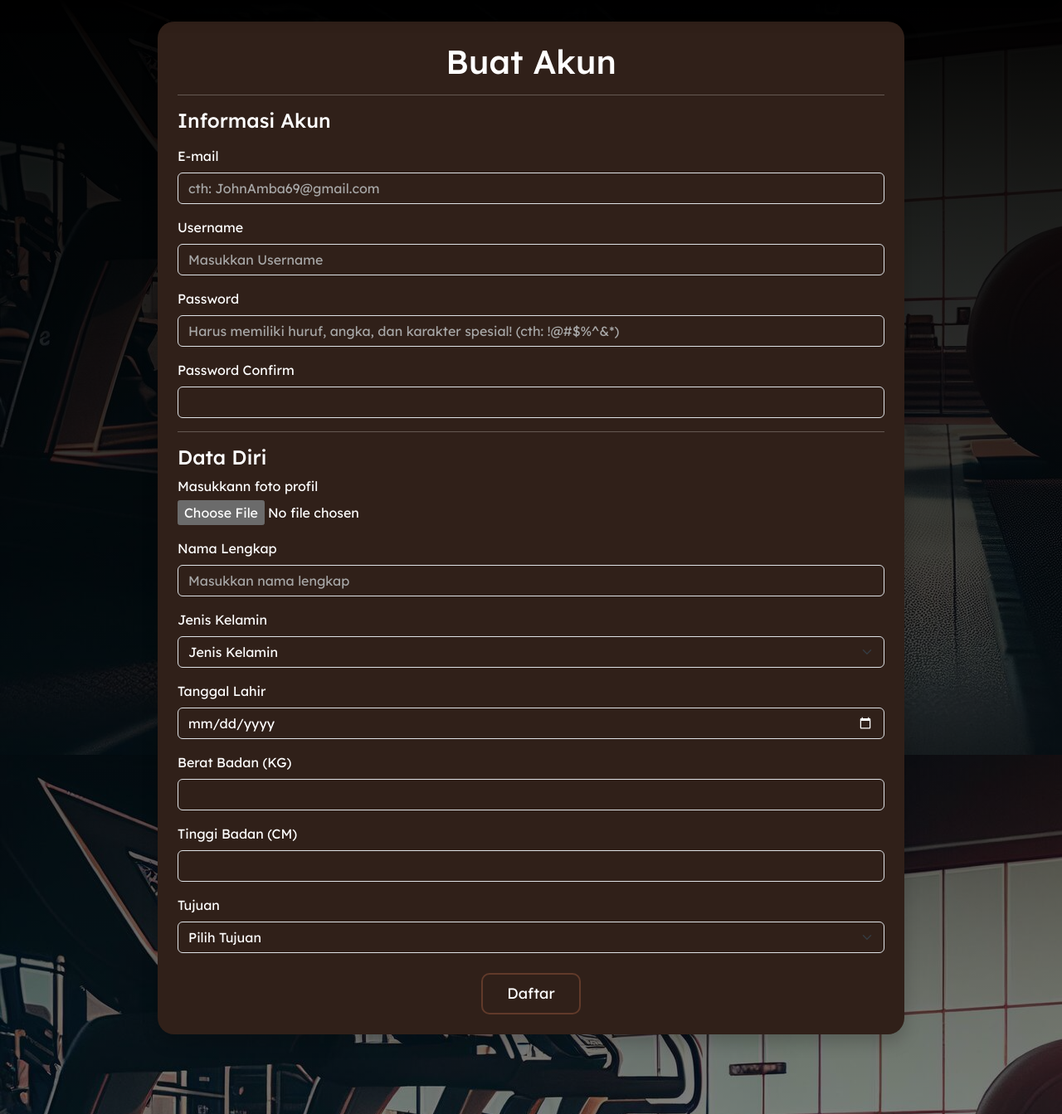
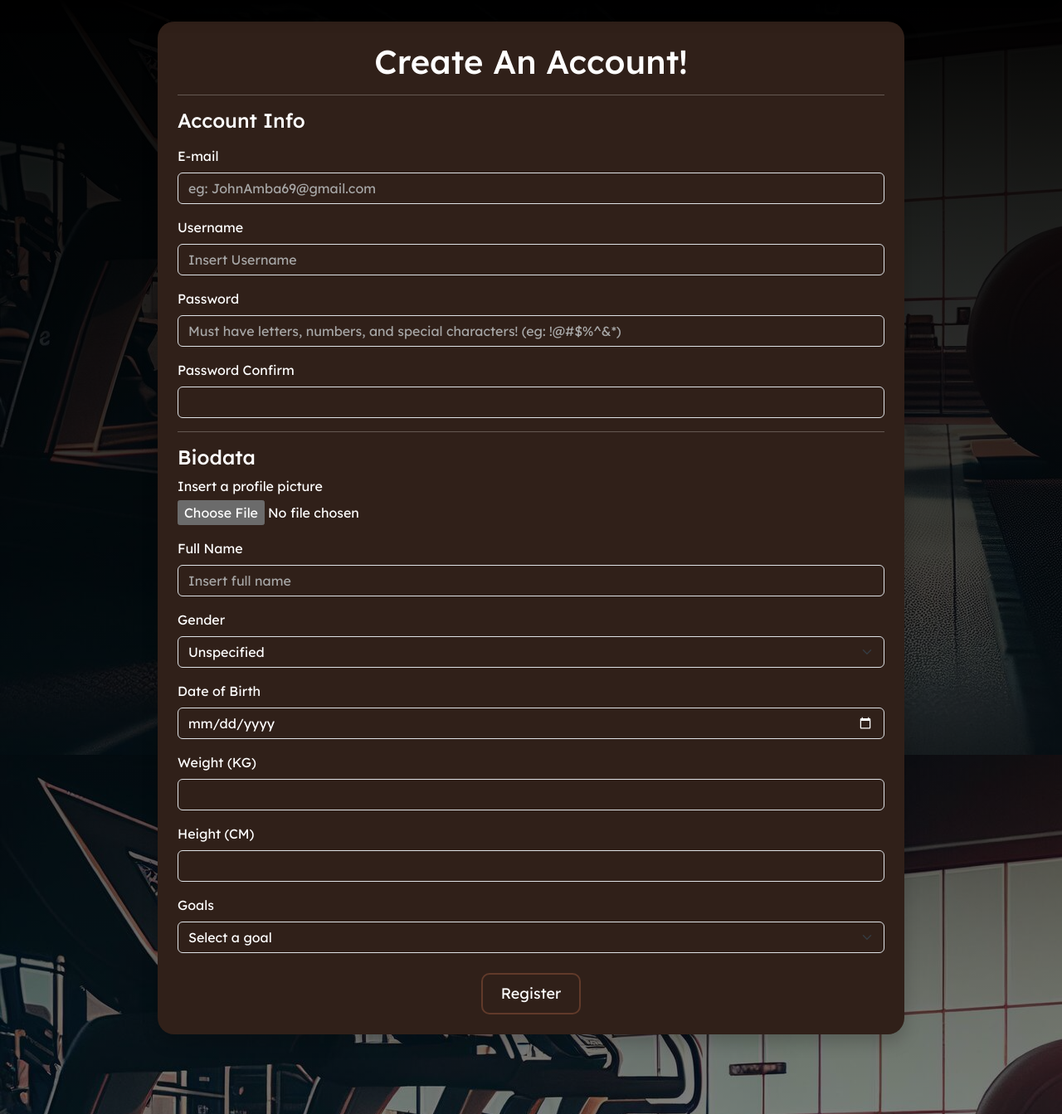
Before and after one commit to clunckyboy/AmbatuGYM, a PHP site: page /register.php in a window 1280 px wide. Shown: the part 70-1413 px from the top of the page at 83% size. Run offline with PHP 8.4, Linux system fonts and the light colour scheme.

Commit message:
register page language
+ register page is now in full english

```diff
--- a/register.php
+++ b/register.php
@@ -188,74 +188,74 @@
 
       <div class="container-sm p-4 bg-body-tertiary">
         <div class="mb-3">
-            <h1 class="text-center">Buat Akun</h1>
+            <h1 class="text-center">Create An Account!</h1>
         </div>
         <!-- <div class="mb-4"> -->
         <hr>
-        <h4>Informasi Akun</h4>
+        <h4>Account Info</h4>
         <p style="color: green;"><i><?=$register_message?></i></p>
         <form action="" method="POST" id="form" enctype="multipart/form-data" autocomplete="off">
                 <div class="mb-3">
                     <label for="inputEmail" class="form-label">E-mail</label>
-                    <input name="email" type="email" class="form-control" id="inputEmail" placeholder="cth: JohnAmba69@gmail.com" required>
+                    <input name="email" type="email" class="form-control" id="inputEmail" placeholder="eg: JohnAmba69@gmail.com" required>
                 </div>
                 <div class="mb-3">
                     <label for="inputUsername" class="form-label">Username</label>
-                    <input name="username" type="username" class="form-control" id="inputUsername" placeholder="Masukkan Username" required>
+                    <input name="username" type="username" class="form-control" id="inputUsername" placeholder="Insert Username" required>
                 </div>
                 <div class="mb-3">
                     <label for="inputPassword" class="form-label">Password</label>
-                    <input name="password" type="password" class="form-control" id="inputPassword" placeholder="Harus memiliki huruf, angka, dan karakter spesial! (cth: !@#$%^&*)" aria-describedby="passHelp" required>
+                    <input name="password" type="password" class="form-control" id="inputPassword" placeholder="Must have letters, numbers, and special characters! (eg: !@#$%^&*)" aria-describedby="passHelp" required>
                 </div>
                 <div class="mb-3">
                     <label for="inputPasswordConfirm" class="form-label">Password Confirm</label>
-                    <p id="confirmMessage" style="color: red; margin: 0; display: none;">Password tidak sama</p>
+                    <p id="confirmMessage" style="color: red; margin: 0; display: none;">Password is not the same</p>
                     <input type="password" class="form-control" id="inputPasswordConfirm" required>
                 </div>
 
         <hr>
-            <h4>Data Diri</h4>
+            <h4>Biodata</h4>
 
                 <div class="mb-3">
-                    <label for="foto-profil" style="margin-bottom: 5px;">Masukkann foto profil</label>
+                    <label for="foto-profil" style="margin-bottom: 5px;">Insert a profile picture</label>
                     <br>
                     <input type="file" name="gambar" id="" accept=".jpg, .jpeg, .png" required>
                 </div>
                 <div class="mb-3">
-                    <label for="inputFullName" class="form-label">Nama Lengkap</label>
-                    <input name="full-name" type="text" class="form-control" id="inputFullName" placeholder="Masukkan nama lengkap" required>
+                    <label for="inputFullName" class="form-label">Full Name</label>
+                    <input name="full-name" type="text" class="form-control" id="inputFullName" placeholder="Insert full name" required>
                 </div>
                 <div class="mb-3">
-                    <label for="inputGender" class="form-label">Jenis Kelamin</label>
+                    <label for="inputGender" class="form-label">Gender</label>
                     <select name="gender" class="form-select" taria-label="Default select example">
-                        <option value="" disabled selected>Jenis Kelamin</option>
-                        <option value="Laki-laki">Laki-laki</option>
-                        <option value="Perempuan">Perempuan</option>
+                        <option value="" disabled selected>Unspecified</option>
+                        <option value="Laki-laki">Male</option>
+                        <option value="Perempuan">Female</option>
                     </select>
                 </div>
                 <div class="mb-3">
-                    <label for="inputDOB" class="form-label">Tanggal Lahir</label>
+                    <label for="inputDOB" class="form-label">Date of Birth</label>
                     <input name="birth-date" type="date" class="form-control" id="inputDOB" required>
                 </div>
                 <div class="mb-3">
-                    <label for="inputBerat" class="form-label">Berat Badan (KG)</label>
+                    <label for="inputBerat" class="form-label">Weight (KG)</label>
                     <input name="weight" type="number" class="form-control" id="inputBerat" required>
                 </div>
                 <div class="mb-3">
-                    <label for="inputTinggi" class="form-label">Tinggi Badan (CM)</label>
+                    <label for="inputTinggi" class="form-label">Height (CM)</label>
                     <input name="height" type="number" class="form-control" id="inputTinggi" required>
                 </div>
                 <div class="mb-3">
-                    <label for="inputTujuan" class="form-label">Tujuan</label>
+                    <label for="inputTujuan" class="form-label">Goals</label>
                     <select name="goal" class="form-select" aria-label="Default select example" required>
-                        <option value="" disabled selected>Pilih Tujuan</option>
-                        <option value="lose_weight">Menurunkan berat badan</option>
-                        <option value="build_muscle">Membesarkan otot</option>
-                        <option value="maintain">Pelihara stamina</option>
+                        <option value="" disabled selected>Select a goal</option>
+                        <option value="lose_weight">Reduce weight</option>
+                        <option value="build_muscle">Muscle gains</option>
+                        <option value="maintain">Maintain stamina</option>
                     </select>
                 </div>
                 <div class="container text-center mt-4">
-                    <button class="btn btn-custom" name="register" type="submit">Daftar</button>
+                    <button class="btn btn-custom" name="register" type="submit">Register</button>
                 </div>
         </form>
 
```
